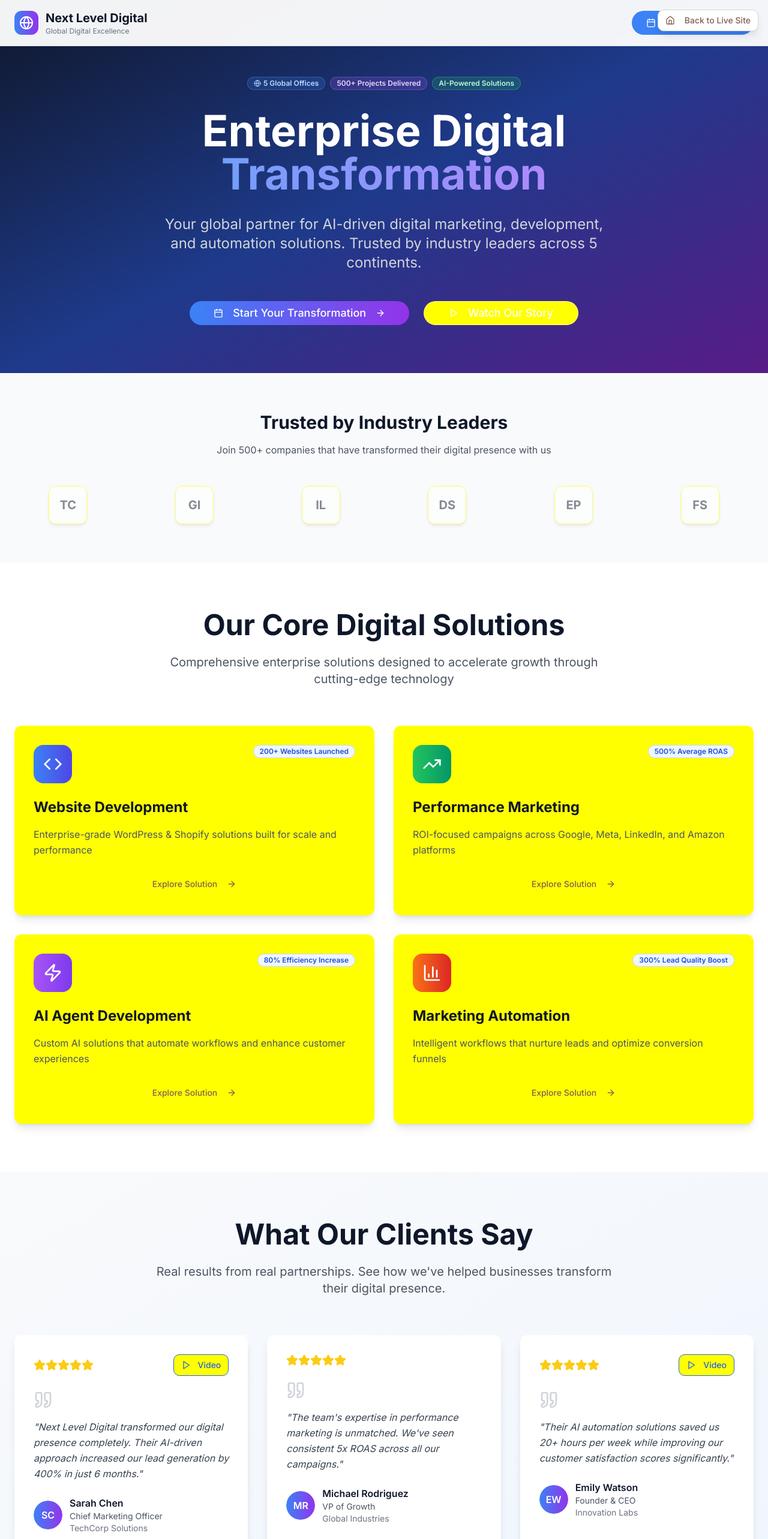
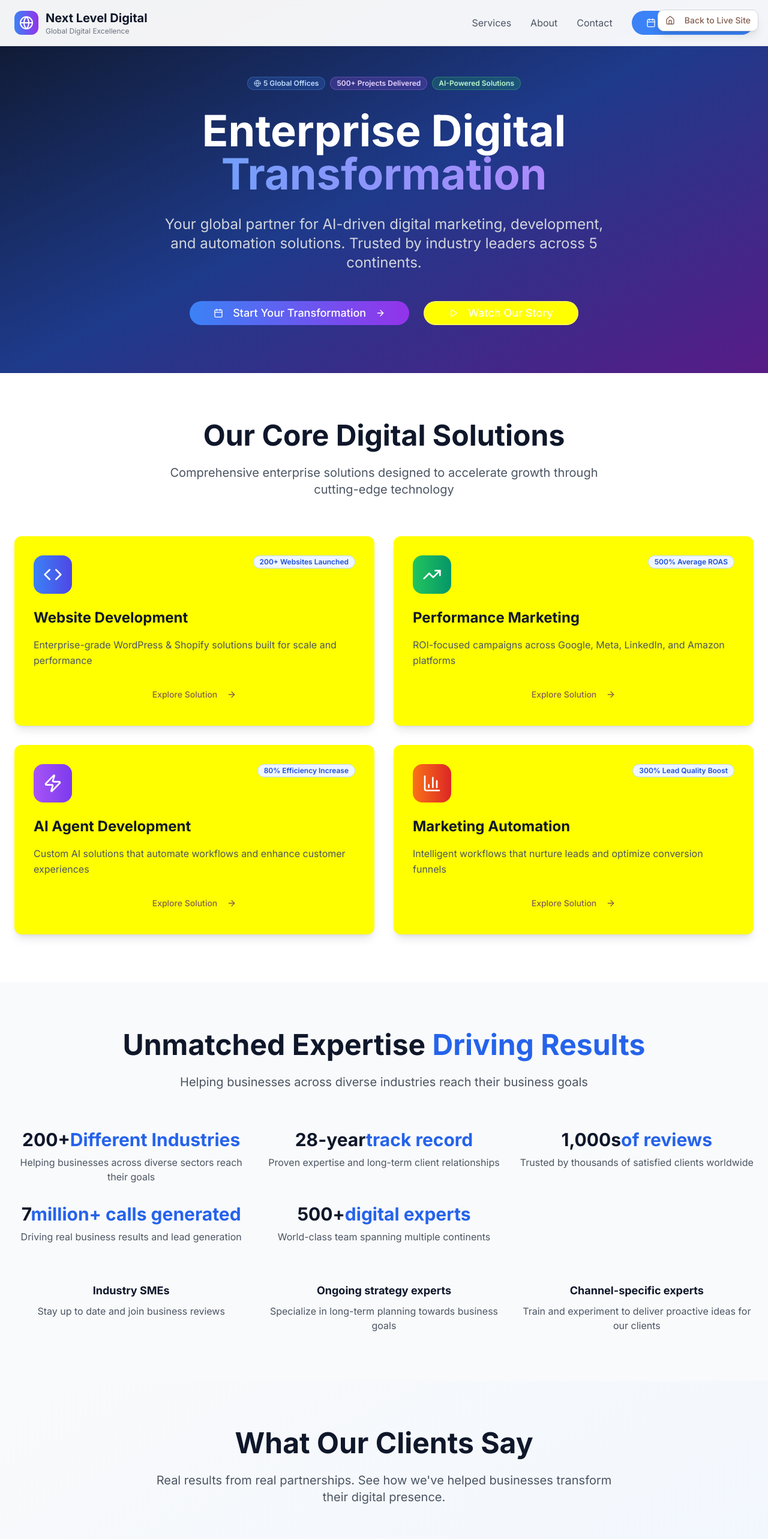
Before and after one commit to DigitalFahad/nextld, a React (Vite) app: page /preview-layout2 in a window 1280 px wide. Shown: the top 2566 px of the page at 60% size. Built offline with nearby package versions, Linux system fonts and the light colour scheme.

Commit message:
Fix: Homepage Layout 2 design improvements
- Added header menu links to all layouts.
- Updated "Watch our story" button color.
- Removed "Trusted by industry leaders" section.
- Changed the color of the 4 services cards.
- Added "Meet NextLevelDigital" section before footer.

```diff
--- a/src/components/HomePage-Layout2.tsx
+++ b/src/components/HomePage-Layout2.tsx
@@ -23,10 +23,21 @@ import {
   BarChart3,
   Briefcase,
   Quote,
-  Play
+  Play,
+  Menu,
+  X
 } from "lucide-react";
+import { useState } from "react";
 
 const HomePageLayout2 = () => {
+  const [isMenuOpen, setIsMenuOpen] = useState(false);
+
+  const navItems = [
+    { name: "Services", href: "#services" },
+    { name: "About", href: "#about" },
+    { name: "Contact", href: "#contact" },
+  ];
+
   const coreServices = [
     {
       icon: Code,
@@ -56,15 +67,6 @@ const HomePageLayout2 = () => {
       stats: "300% Lead Quality Boost",
       color: "from-orange-500 to-red-600"
     }
-  ];
-
-  const clientLogos = [
-    { name: "TechCorp", logo: "TC" },
-    { name: "Global Industries", logo: "GI" },
-    { name: "Innovation Labs", logo: "IL" },
-    { name: "Digital Solutions", logo: "DS" },
-    { name: "Enterprise Plus", logo: "EP" },
-    { name: "Future Systems", logo: "FS" }
   ];
 
   const testimonials = [
@@ -105,6 +107,37 @@ const HomePageLayout2 = () => {
     { country: "Australia", city: "Sydney", flag: "🇦🇺" }
   ];
 
+  const industryStats = [
+    {
+      title: "200+ Different Industries",
+      description: "Helping businesses across diverse sectors reach their goals"
+    },
+    {
+      title: "28-year track record",
+      description: "Proven expertise and long-term client relationships"
+    },
+    {
+      title: "1,000s of reviews",
+      description: "Trusted by thousands of satisfied clients worldwide"
+    },
+    {
+      title: "7 million+ calls generated",
+      description: "Driving real business results and lead generation"
+    },
+    {
+      title: "500+ digital experts",
+      description: "World-class team spanning multiple continents"
+    }
+  ];
+
+  const teamMembers = [
+    { name: "Sarah Johnson", role: "Strategy Director", avatar: "SJ", color: "bg-yellow-200" },
+    { name: "Ahmed Hassan", role: "AI Development Lead", avatar: "AH", color: "bg-green-200" },
+    { name: "Lisa Chen", role: "Performance Marketing Head", avatar: "LC", color: "bg-blue-200" },
+    { name: "Marcus Thompson", role: "Client Success Manager", avatar: "MT", color: "bg-purple-200" },
+    { name: "Priya Patel", role: "Technical Director", avatar: "PP", color: "bg-pink-200" }
+  ];
+
   return (
     <div className="min-h-screen bg-white">
       <PreviewNav />
@@ -122,11 +155,58 @@ const HomePageLayout2 = () => {
                 <div className="text-xs text-gray-500">Global Digital Excellence</div>
               </div>
             </div>
-            <Button className="bg-primary hover:bg-blue-600 text-white px-6 py-2 rounded-full">
-              <Calendar className="w-4 h-4 mr-2" />
-              Book Strategy Call
-            </Button>
+
+            {/* Desktop Navigation */}
+            <nav className="hidden md:flex items-center space-x-8">
+              {navItems.map((item) => (
+                <a
+                  key={item.name}
+                  href={item.href}
+                  className="text-gray-600 hover:text-primary transition-colors duration-200"
+                >
+                  {item.name}
+                </a>
+              ))}
+              <Button className="bg-primary hover:bg-blue-600 text-white px-6 py-2 rounded-full">
+                <Calendar className="w-4 h-4 mr-2" />
+                Book Strategy Call
+              </Button>
+            </nav>
+
+            {/* Mobile Menu Button */}
+            <button
+              className="md:hidden p-2"
+              onClick={() => setIsMenuOpen(!isMenuOpen)}
+            >
+              {isMenuOpen ? (
+                <X className="w-6 h-6 text-gray-600" />
+              ) : (
+                <Menu className="w-6 h-6 text-gray-600" />
+              )}
+            </button>
           </div>
+
+          {/* Mobile Navigation */}
+          {isMenuOpen && (
+            <nav className="md:hidden mt-4 pb-4 border-t border-gray-200">
+              <div className="flex flex-col space-y-4 pt-4">
+                {navItems.map((item) => (
+                  <a
+                    key={item.name}
+                    href={item.href}
+                    className="text-gray-600 hover:text-primary transition-colors duration-200"
+                    onClick={() => setIsMenuOpen(false)}
+                  >
+                    {item.name}
+                  </a>
+                ))}
+                <Button className="bg-primary hover:bg-blue-600 text-white px-6 py-2 rounded-full w-fit">
+                  <Calendar className="w-4 h-4 mr-2" />
+                  Book Strategy Call
+                </Button>
+              </div>
+            </nav>
+          )}
         </div>
       </header>
 
@@ -167,31 +247,11 @@ const HomePageLayout2 = () => {
                 Start Your Transformation
                 <ArrowRight className="ml-2 w-5 h-5 group-hover:translate-x-1 transition-transform" />
               </Button>
-              <Button variant="outline" className="border-2 border-white/30 text-white hover:bg-white hover:text-navy-900 px-10 py-4 rounded-full text-lg">
+              <Button variant="outline" className="border-2 border-white/30 text-white hover:bg-white/10 hover:text-white px-10 py-4 rounded-full text-lg">
                 <Play className="w-5 h-5 mr-2" />
                 Watch Our Story
               </Button>
             </div>
-          </div>
-        </div>
-      </section>
-
-      {/* Client Logos */}
-      <section className="py-16 bg-gray-50">
-        <div className="container mx-auto px-6">
-          <div className="text-center mb-12">
-            <h2 className="text-3xl font-bold text-navy-900 mb-4">Trusted by Industry Leaders</h2>
-            <p className="text-gray-600">Join 500+ companies that have transformed their digital presence with us</p>
-          </div>
-
-          <div className="grid grid-cols-3 md:grid-cols-6 gap-8 items-center opacity-60">
-            {clientLogos.map((client) => (
-              <div key={client.name} className="flex items-center justify-center">
-                <div className="w-16 h-16 bg-white rounded-lg shadow-md flex items-center justify-center border">
-                  <span className="text-xl font-bold text-gray-700">{client.logo}</span>
-                </div>
-              </div>
-            ))}
           </div>
         </div>
       </section>
@@ -236,6 +296,49 @@ const HomePageLayout2 = () => {
                 </CardContent>
               </Card>
             ))}
+          </div>
+        </div>
+      </section>
+
+      {/* Industry Expertise Section */}
+      <section className="py-20 bg-gray-50">
+        <div className="container mx-auto px-6">
+          <div className="text-center mb-16">
+            <h2 className="text-4xl md:text-5xl font-bold text-navy-900 mb-6">
+              Unmatched Expertise <span className="text-blue-600">Driving Results</span>
+            </h2>
+            <p className="text-xl text-gray-600 max-w-3xl mx-auto">
+              Helping businesses across diverse industries reach their business goals
+            </p>
+          </div>
+
+          <div className="grid grid-cols-1 md:grid-cols-2 lg:grid-cols-3 gap-8">
+            {industryStats.map((stat, index) => (
+              <div key={stat.title} className="text-center">
+                <div className="text-3xl font-bold text-navy-900 mb-2">
+                  {stat.title.split(' ')[0]}
+                  <span className="text-blue-600">{stat.title.split(' ').slice(1).join(' ')}</span>
+                </div>
+                <p className="text-gray-600">{stat.description}</p>
+              </div>
+            ))}
+          </div>
+
+          <div className="mt-16 text-center">
+            <div className="grid grid-cols-1 md:grid-cols-3 gap-8">
+              <div>
+                <h3 className="font-bold text-lg text-navy-900 mb-2">Industry SMEs</h3>
+                <p className="text-gray-600">Stay up to date and join business reviews</p>
+              </div>
+              <div>
+                <h3 className="font-bold text-lg text-navy-900 mb-2">Ongoing strategy experts</h3>
+                <p className="text-gray-600">Specialize in long-term planning towards business goals</p>
+              </div>
+              <div>
+                <h3 className="font-bold text-lg text-navy-900 mb-2">Channel-specific experts</h3>
+                <p className="text-gray-600">Train and experiment to deliver proactive ideas for our clients</p>
+              </div>
+            </div>
           </div>
         </div>
       </section>
@@ -291,6 +394,45 @@ const HomePageLayout2 = () => {
                 </CardContent>
               </Card>
             ))}
+          </div>
+        </div>
+      </section>
+
+      {/* Meet NextLevelDigital Section */}
+      <section className="py-20 bg-white">
+        <div className="container mx-auto px-6">
+          <div className="text-center mb-16">
+            <div className="flex justify-center mb-8">
+              <div className="flex -space-x-4">
+                {teamMembers.map((member, index) => (
+                  <div key={member.name} className={`w-20 h-20 ${member.color} rounded-full flex items-center justify-center border-4 border-white`}>
+                    <span className="text-lg font-bold text-gray-700">{member.avatar}</span>
+                  </div>
+                ))}
+              </div>
+            </div>
+
+            <h2 className="text-4xl md:text-5xl font-bold mb-6">
+              <span className="text-blue-600">Meet NextLevelDigital</span>
+            </h2>
+
+            <p className="text-xl text-gray-600 max-w-4xl mx-auto mb-8">
+              Your world-class, tech-enabled marketing agency with over{" "}
+              <span className="text-blue-600 font-bold">3 million</span> hours of combined expertise.
+            </p>
+
+            <div className="flex flex-col sm:flex-row gap-4 justify-center items-center">
+              <div className="flex-1 max-w-md">
+                <input
+                  type="text"
+                  placeholder="Enter your website"
+                  className="w-full px-6 py-4 rounded-full border border-gray-300 focus:outline-none focus:ring-2 focus:ring-blue-500"
+                />
+              </div>
+              <Button className="bg-blue-600 hover:bg-blue-700 text-white px-8 py-4 rounded-full text-lg font-medium">
+                Get a free proposal
+              </Button>
+            </div>
           </div>
         </div>
       </section>
```
